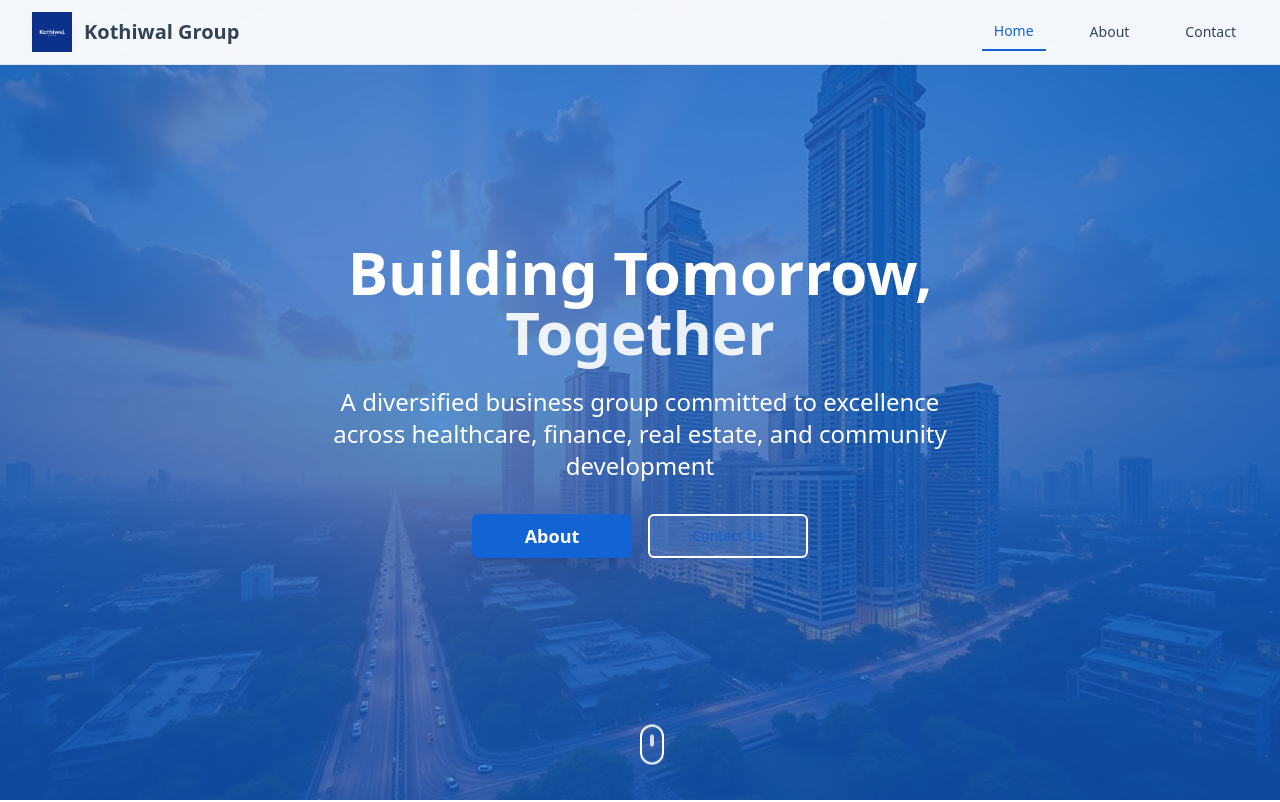
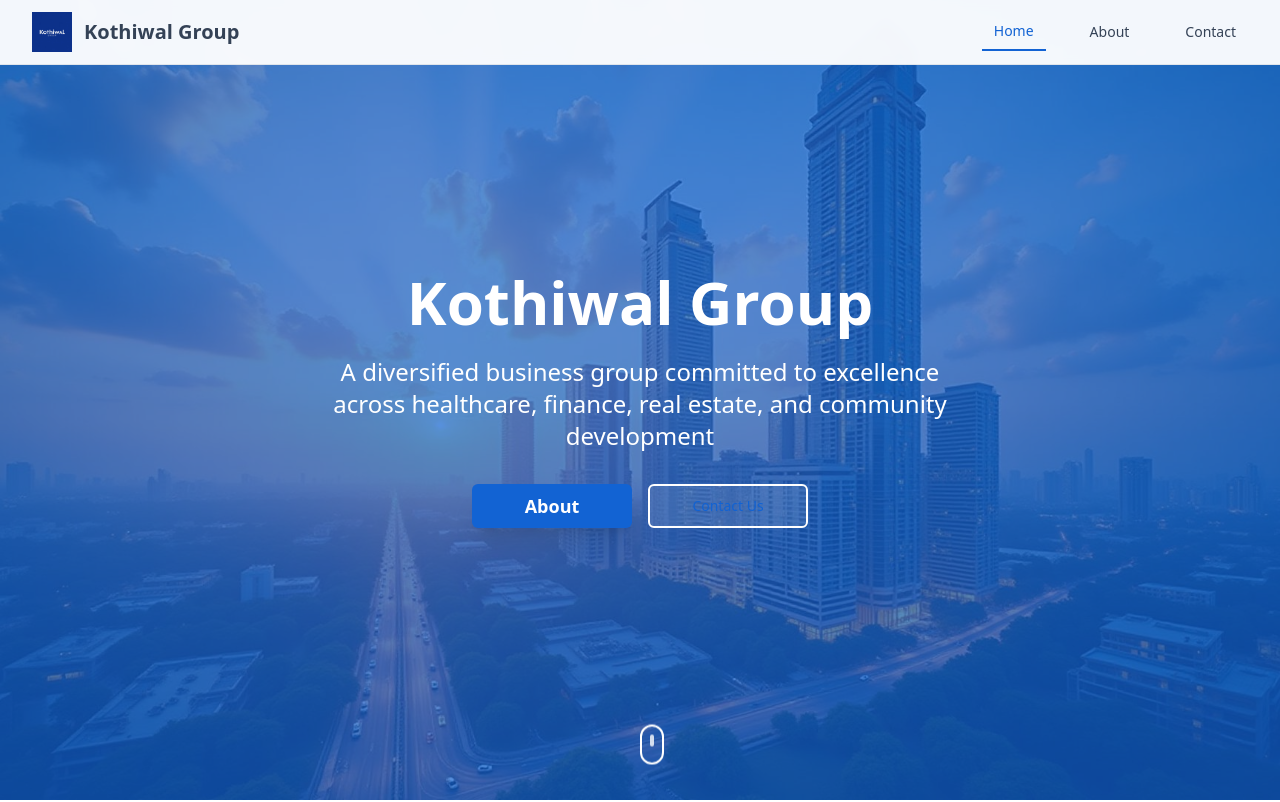
Before and after one commit to pranav989/kothiwal-group-website, a React (Vite) app: page / in a window 1280 px wide. Shown: the top 802 px of the page. Built offline with nearby package versions, Linux system fonts and the light colour scheme.

Commit message:
Change hero heading
Change the hero section heading from "Building Tomorrow, Together" to "Kothiwal Group" in the Hero component.

```diff
--- a/src/components/Hero.tsx
+++ b/src/components/Hero.tsx
@@ -1,3 +1,4 @@
+
 import { Button } from "@/components/ui/button";
 import { Link } from "react-router-dom";
 import heroBg from "@/assets/hero-bg.jpg";
@@ -16,9 +17,7 @@ const Hero = () => {
       {/* Content */}
       <div className="relative z-10 text-center text-white max-w-4xl mx-auto px-4">
         <h1 className="text-4xl md:text-6xl font-bold mb-6 leading-tight">
-          Building Tomorrow,
-          <br />
-          <span className="text-primary-foreground/90">Together</span>
+          Kothiwal Group
         </h1>
 
         <p className="text-xl md:text-2xl mb-8 font-light max-w-2xl mx-auto leading-relaxed">
```
